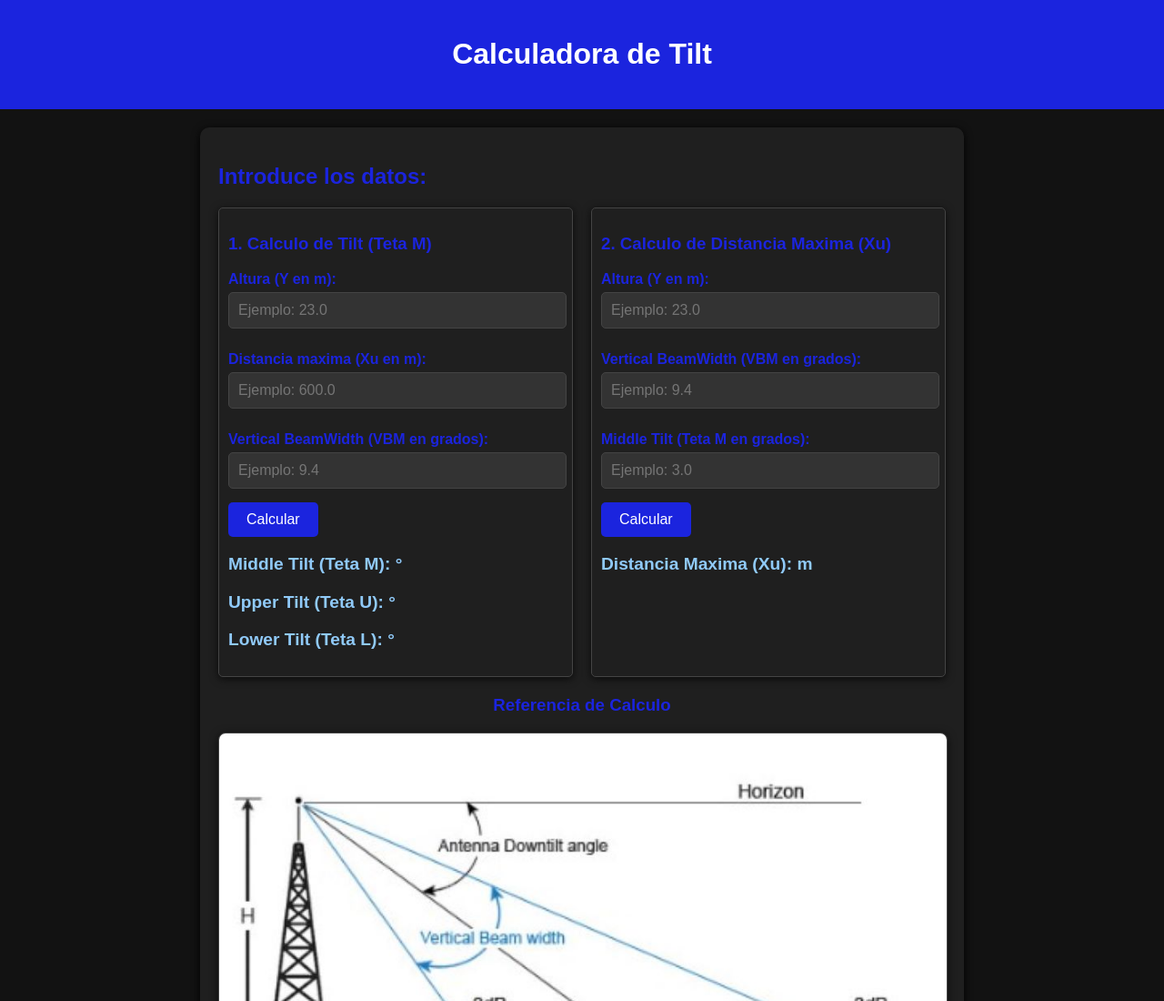
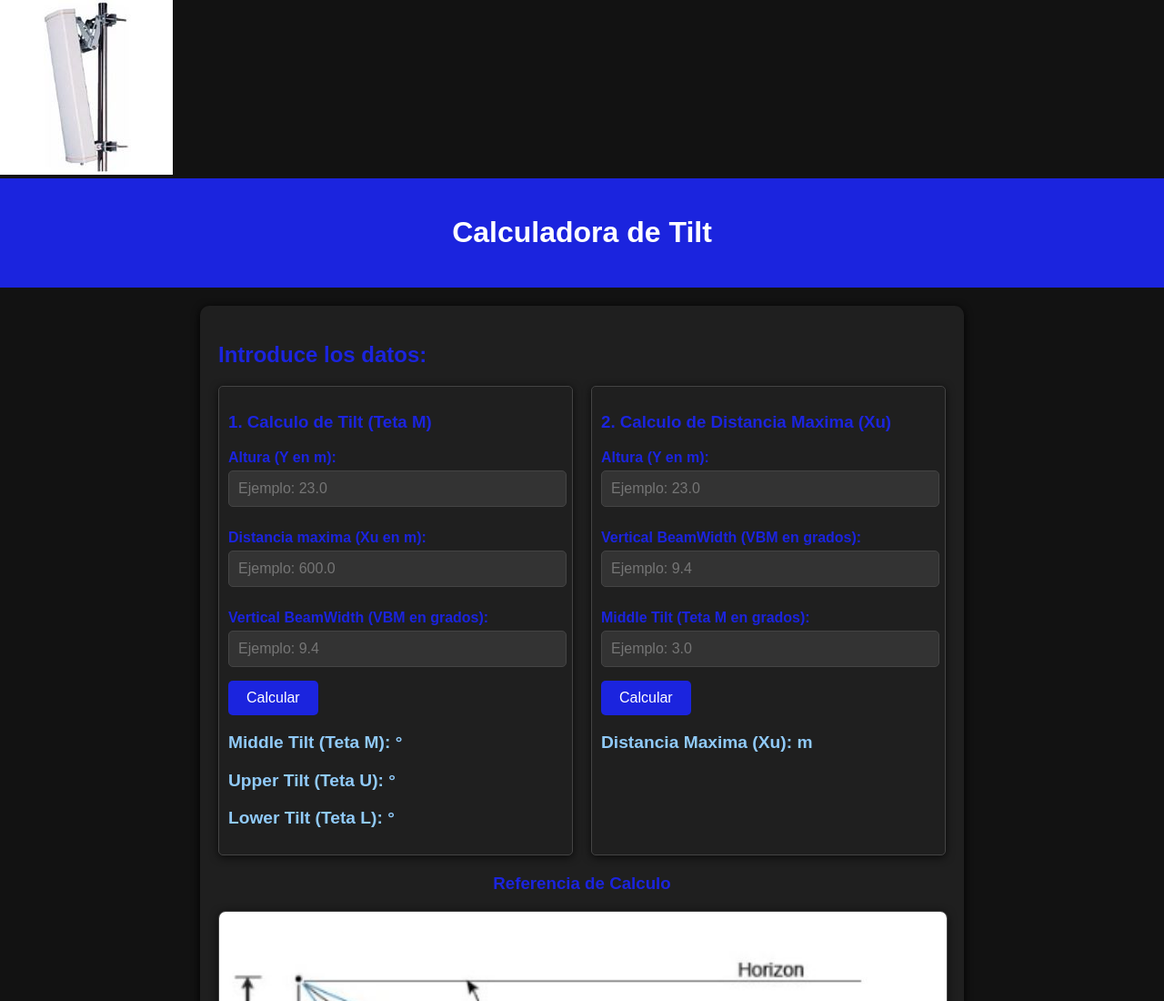
Before and after one commit to jorvar11/Antena-TILT, a plain HTML site: page index.html in a window 1280 px wide. Shown: the top 1100 px of the page at 91% size. Drawn offline with Linux system fonts and the light colour scheme.

Commit message:
Update index.html

```diff
--- a/index.html
+++ b/index.html
@@ -3,6 +3,7 @@
 <head>
     <meta charset="UTF-8">
     <meta name="viewport" content="width=device-width, initial-scale=1.0">
+    <img src="ico-192.jpg">
     <title>Calculadora de Antena Tilt</title>
     <style>
         body {
```
